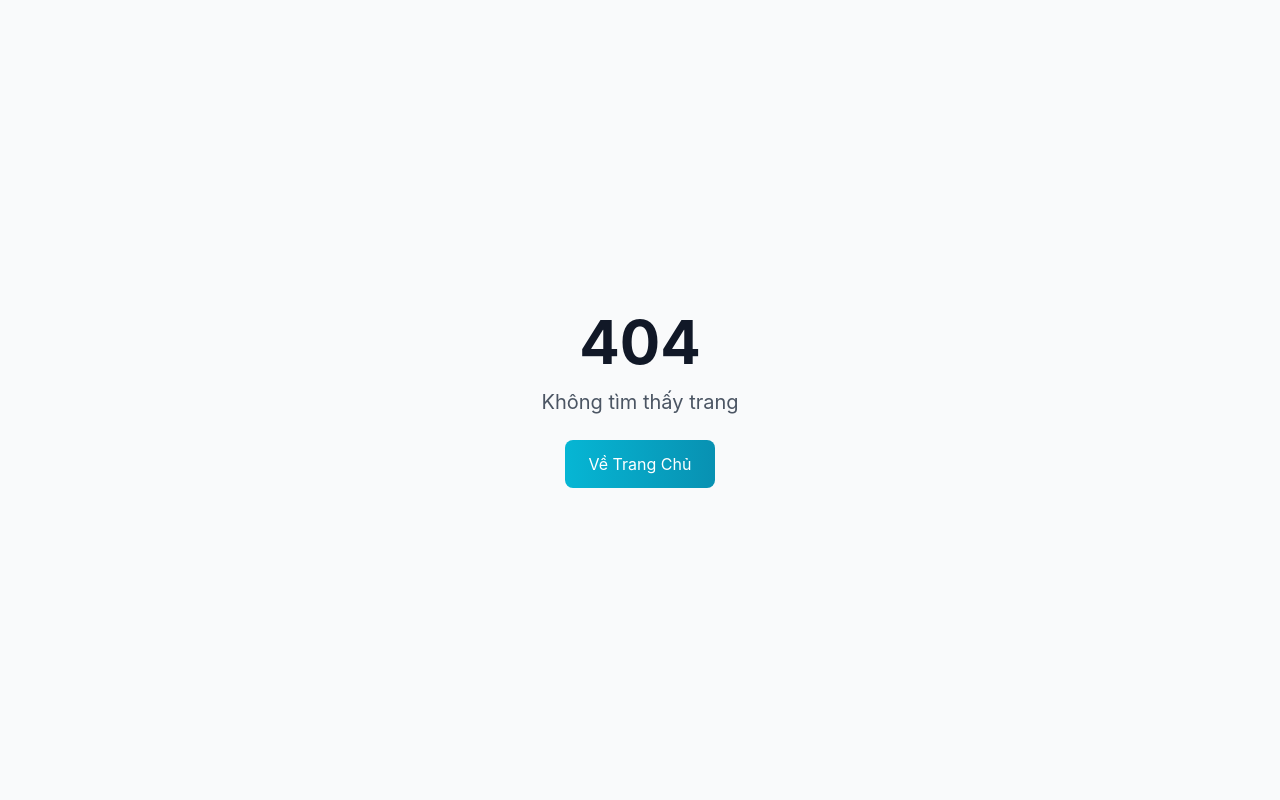
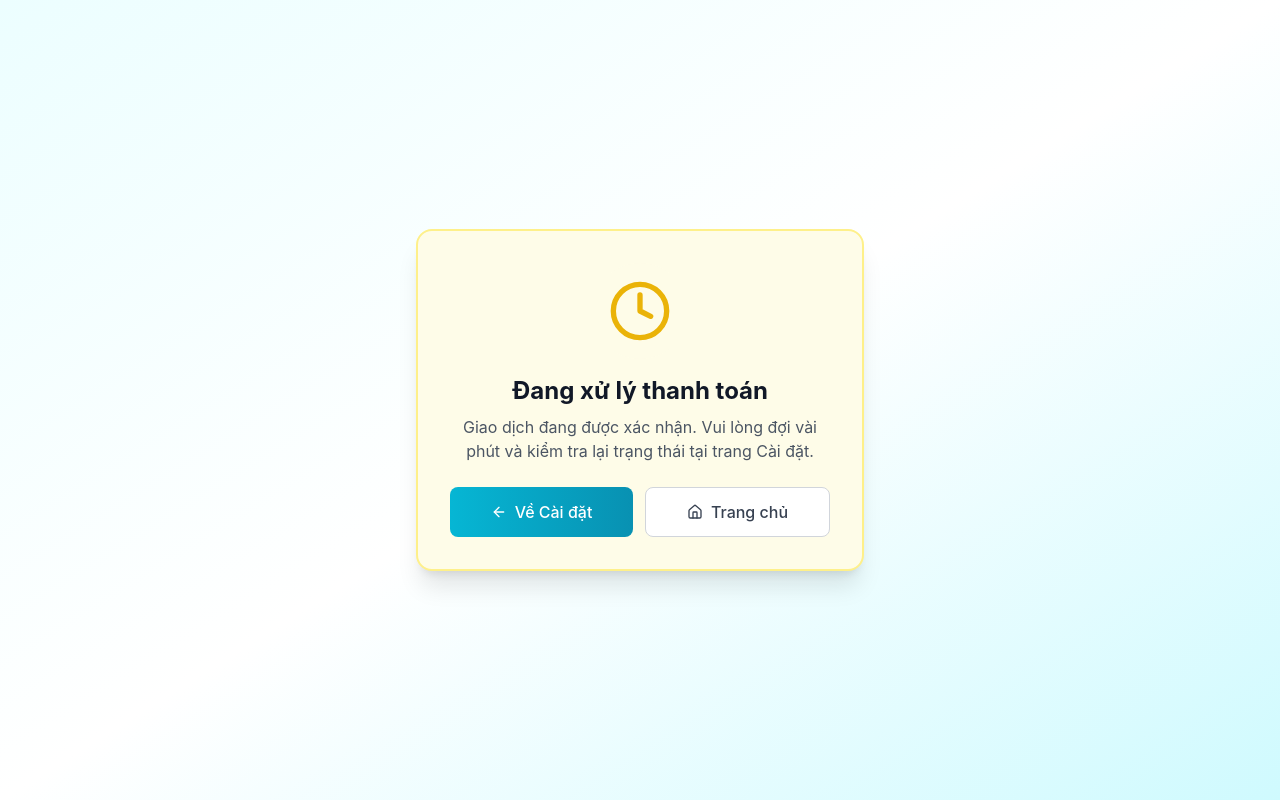
Before and after one commit to nhatplbn2k4/fileshareR-frontend, a React (Vite) app: page /payment/result in a window 1280 px wide. Before the commit this address had no page. Built offline with nearby package versions, Linux system fonts and the light colour scheme.

Commit message:
Add /payment/result route + PaymentResult page
Handles VNPay/MoMo redirect after payment gateway callback.
Renders SUCCESS/PENDING/FAILED/CANCELLED status from query string;
auto-redirects to /settings after 5s on SUCCESS.

Fixes 404 on https://fileshare-r-frontend.vercel.app/payment/result

```diff
--- a/src/App.jsx
+++ b/src/App.jsx
@@ -17,6 +17,7 @@ import SharedFolder from './pages/SharedFolder';
 import SharedGroupLanding from './pages/SharedGroupLanding';
 import SharedGroupFolder from './pages/SharedGroupFolder';
 import UserProfile from './pages/UserProfile';
+import PaymentResult from './pages/PaymentResult';
 
 // Protected Route component
 const ProtectedRoute = ({ children }) => {
@@ -167,6 +168,9 @@ function App() {
           {/* Group folder share link (chỉ group PUBLIC) */}
           <Route path="/shared/group-folder/:token" element={<SharedGroupFolder />} />
 
+          {/* Payment gateway callback (VNPay/MoMo redirect — public, no auth required) */}
+          <Route path="/payment/result" element={<PaymentResult />} />
+
           {/* Redirect root to dashboard */}
           <Route path="/" element={<Navigate to="/dashboard" replace />} />
 
--- /dev/null
+++ b/src/pages/PaymentResult.jsx
@@ -0,0 +1,118 @@
+import React, { useEffect, useState } from 'react';
+import { useSearchParams, Link, useNavigate } from 'react-router-dom';
+import { CheckCircle, XCircle, Clock, ArrowLeft, Home } from 'lucide-react';
+
+const STATUS_CONFIG = {
+  SUCCESS: {
+    icon: CheckCircle,
+    iconColor: 'text-green-500',
+    bgColor: 'bg-green-50',
+    borderColor: 'border-green-200',
+    title: 'Thanh toán thành công',
+    message: 'Giao dịch của bạn đã được xử lý thành công. Gói/dung lượng đã được kích hoạt.',
+  },
+  PENDING: {
+    icon: Clock,
+    iconColor: 'text-yellow-500',
+    bgColor: 'bg-yellow-50',
+    borderColor: 'border-yellow-200',
+    title: 'Đang xử lý thanh toán',
+    message: 'Giao dịch đang được xác nhận. Vui lòng đợi vài phút và kiểm tra lại trạng thái tại trang Cài đặt.',
+  },
+  FAILED: {
+    icon: XCircle,
+    iconColor: 'text-red-500',
+    bgColor: 'bg-red-50',
+    borderColor: 'border-red-200',
+    title: 'Thanh toán thất bại',
+    message: 'Giao dịch không thành công. Vui lòng thử lại hoặc liên hệ hỗ trợ nếu tiền đã bị trừ.',
+  },
+  CANCELLED: {
+    icon: XCircle,
+    iconColor: 'text-gray-500',
+    bgColor: 'bg-gray-50',
+    borderColor: 'border-gray-200',
+    title: 'Giao dịch đã hủy',
+    message: 'Bạn đã hủy giao dịch này. Bạn có thể thử lại bất cứ lúc nào.',
+  },
+};
+
+const PaymentResult = () => {
+  const [searchParams] = useSearchParams();
+  const navigate = useNavigate();
+
+  const rawStatus = (searchParams.get('status') || 'PENDING').toUpperCase();
+  const txnRef = searchParams.get('txnRef') || searchParams.get('orderId') || '';
+  const message = searchParams.get('message') || '';
+
+  const config = STATUS_CONFIG[rawStatus] || STATUS_CONFIG.PENDING;
+  const Icon = config.icon;
+
+  const [countdown, setCountdown] = useState(rawStatus === 'SUCCESS' ? 5 : null);
+
+  useEffect(() => {
+    if (countdown === null) return;
+    if (countdown <= 0) {
+      navigate('/settings');
+      return;
+    }
+    const timer = setTimeout(() => setCountdown((c) => c - 1), 1000);
+    return () => clearTimeout(timer);
+  }, [countdown, navigate]);
+
+  return (
+    <div className="min-h-screen bg-gradient-to-br from-ocean-50 via-white to-ocean-100 flex items-center justify-center p-4">
+      <div className={`max-w-md w-full ${config.bgColor} border-2 ${config.borderColor} rounded-2xl shadow-xl p-8`}>
+        <div className="flex flex-col items-center text-center">
+          <div className={`${config.bgColor} rounded-full p-4 mb-4`}>
+            <Icon className={`w-16 h-16 ${config.iconColor}`} />
+          </div>
+
+          <h1 className="text-2xl font-bold text-gray-900 mb-2">
+            {config.title}
+          </h1>
+
+          <p className="text-gray-600 mb-6">
+            {message || config.message}
+          </p>
+
+          {txnRef && (
+            <div className="w-full bg-white rounded-lg border border-gray-200 p-4 mb-6">
+              <p className="text-xs text-gray-500 uppercase tracking-wide mb-1">
+                Mã giao dịch
+              </p>
+              <p className="font-mono text-sm text-gray-900 break-all">
+                {txnRef}
+              </p>
+            </div>
+          )}
+
+          {countdown !== null && countdown > 0 && (
+            <p className="text-sm text-gray-500 mb-4">
+              Tự động chuyển về trang Cài đặt sau {countdown}s...
+            </p>
+          )}
+
+          <div className="flex flex-col sm:flex-row gap-3 w-full">
+            <Link
+              to="/settings"
+              className="flex-1 inline-flex items-center justify-center gap-2 px-4 py-3 bg-gradient-to-r from-ocean-500 to-ocean-600 text-white rounded-lg hover:from-ocean-600 hover:to-ocean-700 transition duration-200 font-medium"
+            >
+              <ArrowLeft className="w-4 h-4" />
+              Về Cài đặt
+            </Link>
+            <Link
+              to="/dashboard"
+              className="flex-1 inline-flex items-center justify-center gap-2 px-4 py-3 bg-white border border-gray-300 text-gray-700 rounded-lg hover:bg-gray-50 transition duration-200 font-medium"
+            >
+              <Home className="w-4 h-4" />
+              Trang chủ
+            </Link>
+          </div>
+        </div>
+      </div>
+    </div>
+  );
+};
+
+export default PaymentResult;
```
